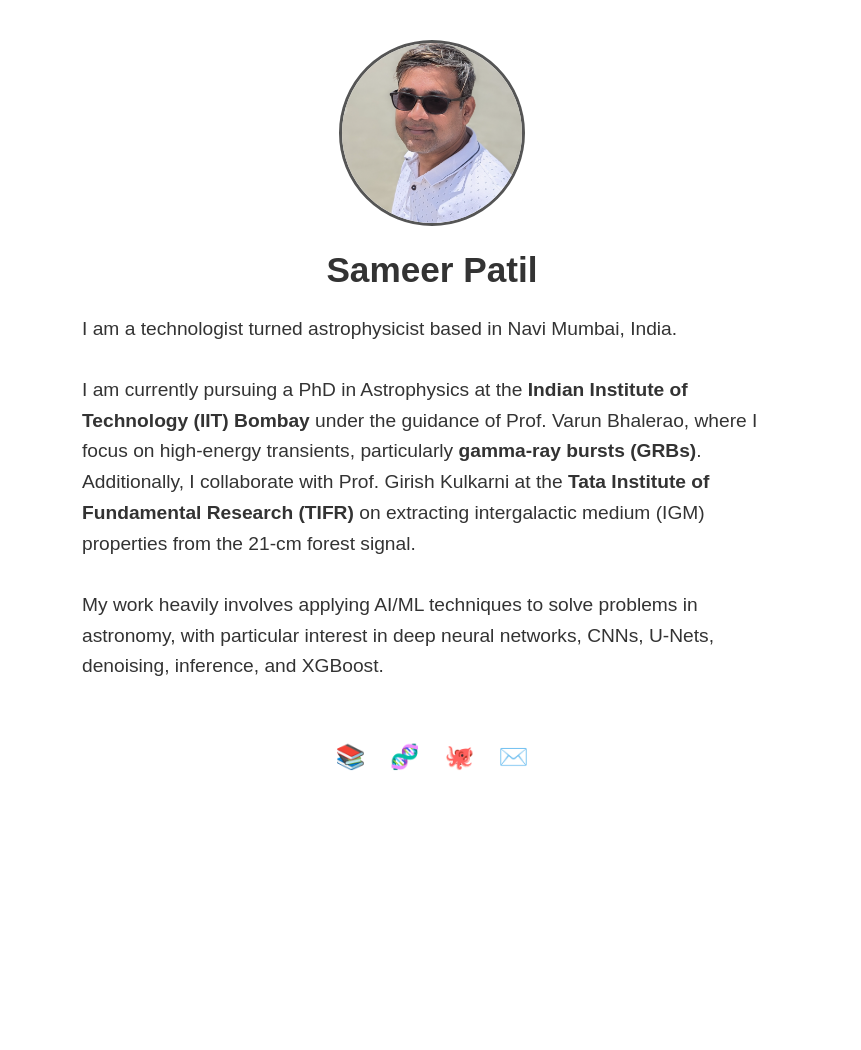
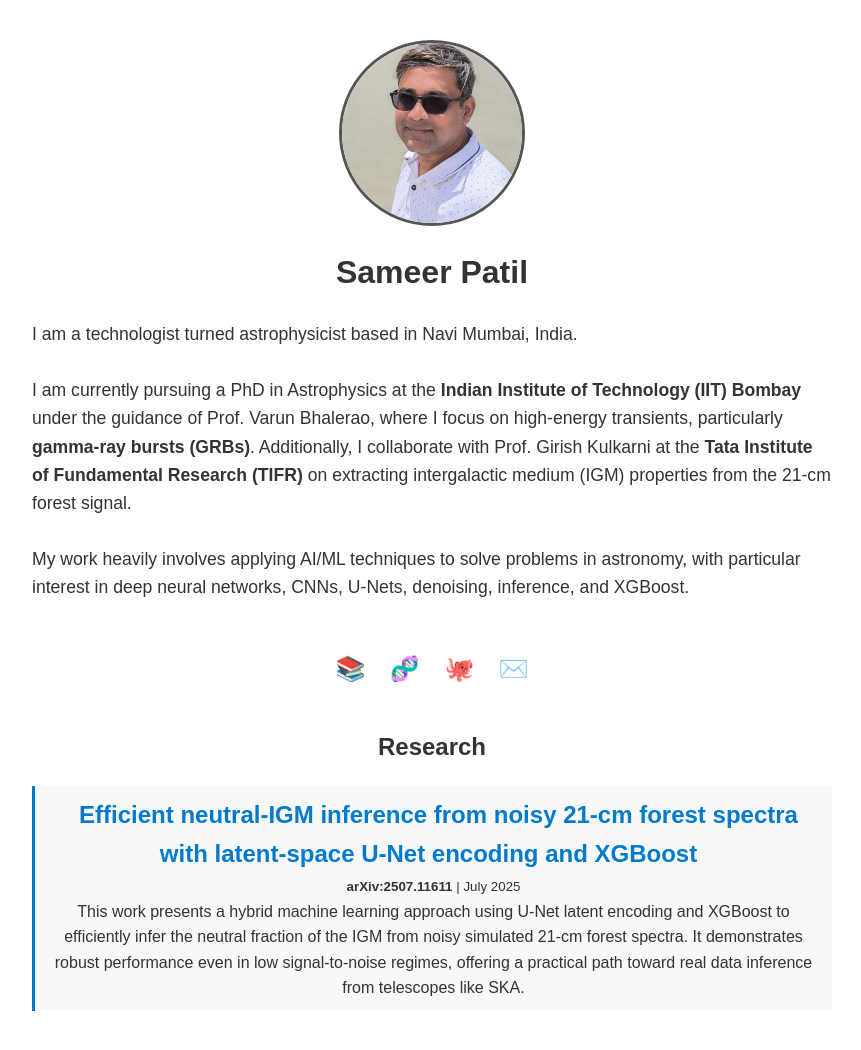
Before and after one commit to skp80286/skp80286.github.io, a plain HTML site: page index.html in a window 1280 px wide. Shown: the whole page, without its empty margins (208-1069 px from the left). Before the commit the page ends 811 px from the top, so only its background shows below. Drawn offline with Linux system fonts and the light colour scheme.

Commit message:
Update index.html

```diff
--- a/index.html
+++ b/index.html
@@ -7,11 +7,11 @@
   <style>
     body {
       font-family: Arial, sans-serif;
-      max-width: 700px;
+      max-width: 800px;
       margin: 40px auto;
-      text-align: center;
       color: #333;
       padding: 0 20px;
+      line-height: 1.6;
     }
     img {
       width: 180px;
@@ -19,19 +19,19 @@
       object-fit: cover;
       border-radius: 50%;
       border: 3px solid #555;
+      display: block;
+      margin: 0 auto;
     }
-    h1 {
-      font-size: 2.2em;
-      margin-top: 20px;
+    h1, h2 {
+      text-align: center;
     }
     p {
-      font-size: 1.2em;
-      line-height: 1.6;
-      text-align: left;
+      font-size: 1.1em;
       margin-top: 20px;
     }
     .social {
-      margin-top: 30px;
+      text-align: center;
+      margin-top: 20px;
     }
     .social a {
       text-decoration: none;
@@ -41,6 +41,23 @@
     }
     .social a:hover {
       color: #007acc;
+    }
+    .section {
+      margin-top: 40px;
+    }
+    .paper {
+      margin-top: 15px;
+      padding: 10px 15px;
+      border-left: 3px solid #007acc;
+      background: #f8f8f8;
+    }
+    .paper a {
+      color: #007acc;
+      font-weight: bold;
+      text-decoration: none;
+    }
+    .paper a:hover {
+      text-decoration: underline;
     }
   </style>
 </head>
@@ -52,6 +69,7 @@
     I am a technologist turned astrophysicist based in Navi Mumbai, India.<br><br>
     I am currently pursuing a PhD in Astrophysics at the <strong>Indian Institute of Technology (IIT) Bombay</strong> under the guidance of Prof. Varun Bhalerao, where I focus on high-energy transients, particularly <strong>gamma-ray bursts (GRBs)</strong>. Additionally, I collaborate with Prof. Girish Kulkarni at the <strong>Tata Institute of Fundamental Research (TIFR)</strong> on extracting intergalactic medium (IGM) properties from the 21-cm forest signal.<br><br>
     My work heavily involves applying AI/ML techniques to solve problems in astronomy, with particular interest in deep neural networks, CNNs, U-Nets, denoising, inference, and XGBoost.<br><br>
+
   </p>
 
   <div class="social">
@@ -59,6 +77,17 @@
     <a href="https://orcid.org/0009-0002-8110-0515" title="ORCID">🧬</a>
     <a href="https://github.com/skp80286" title="GitHub">🐙</a>
     <a href="mailto:25d1069@iitb.ac.in" title="Email">✉️</a>
+
+
+  <div class="section">
+    <h2>Research</h2>
+    <div class="paper">
+      <a href="https://arxiv.org/abs/2507.11611" target="_blank">
+        Efficient neutral-IGM inference from noisy 21-cm forest spectra with latent-space U-Net encoding and XGBoost
+      </a><br>
+      <small><strong>arXiv:2507.11611</strong> | July 2025</small><br>
+      This work presents a hybrid machine learning approach using U-Net latent encoding and XGBoost to efficiently infer the neutral fraction of the IGM from noisy simulated 21-cm forest spectra. It demonstrates robust performance even in low signal-to-noise regimes, offering a practical path toward real data inference from telescopes like SKA.
+    </div>
   </div>
 </body>
 </html>
```
